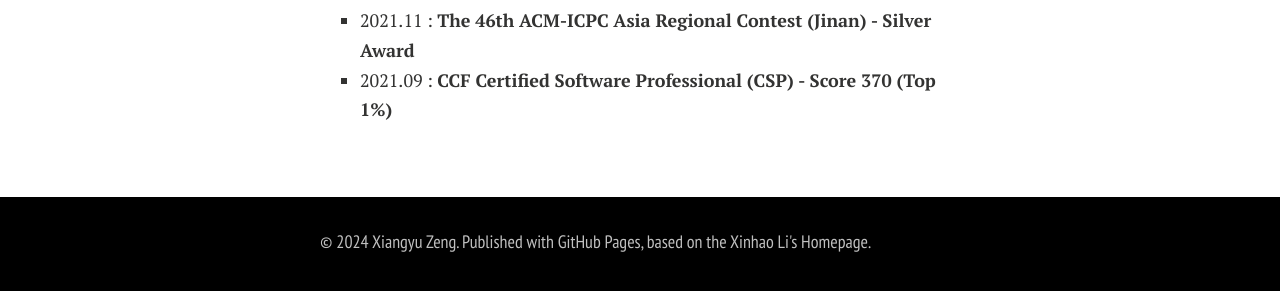
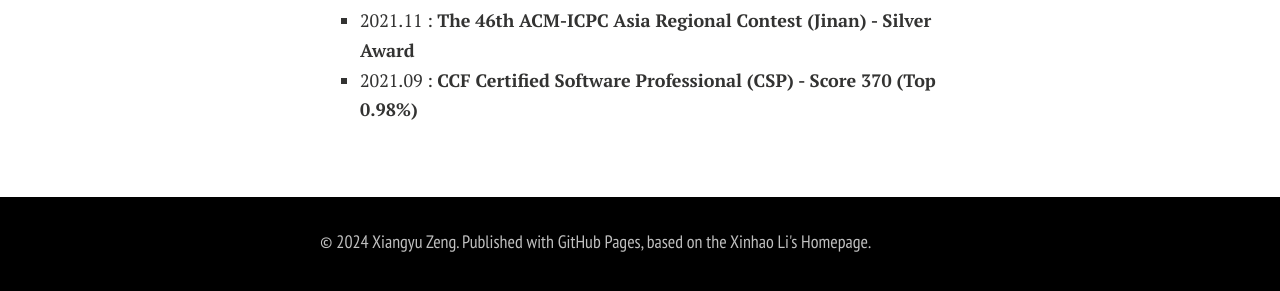
Before and after one commit to LanXingXuan/LanXingXuan.github.io, a Jekyll site: the page built from index.md, in a window 1280 px wide and 900 px high, scrolled down 1511 px. Shown: the part 565-856 px from the top of the window. Built offline with Jekyll 4.4.1, drawn with Linux system fonts in a browser that asks for light colours; nearby versions of some CDN libraries; comment, search, counter and statistics services are not loaded; a style sheet for code colours, icons or effects is not loaded.

Commit message:
Update index.md

```diff
--- a/index.md
+++ b/index.md
@@ -67,4 +67,4 @@ My research interests lies in the computer vision and multimodal, including Vide
 - 2022.04 : The 46th ACM-ICPC Asia Regional Contest (Macau) - Bronze Award
 - 2021.12 : CCF College Computer Systems & Programming Contest (CCSP) - Bronze Award
 - 2021.11 : **The 46th ACM-ICPC Asia Regional Contest (Jinan) - Silver Award**
-- 2021.09 : **CCF Certified Software Professional (CSP) - Score 370 (Top 1%)**
+- 2021.09 : **CCF Certified Software Professional (CSP) - Score 370 (Top 0.98%)**
```
